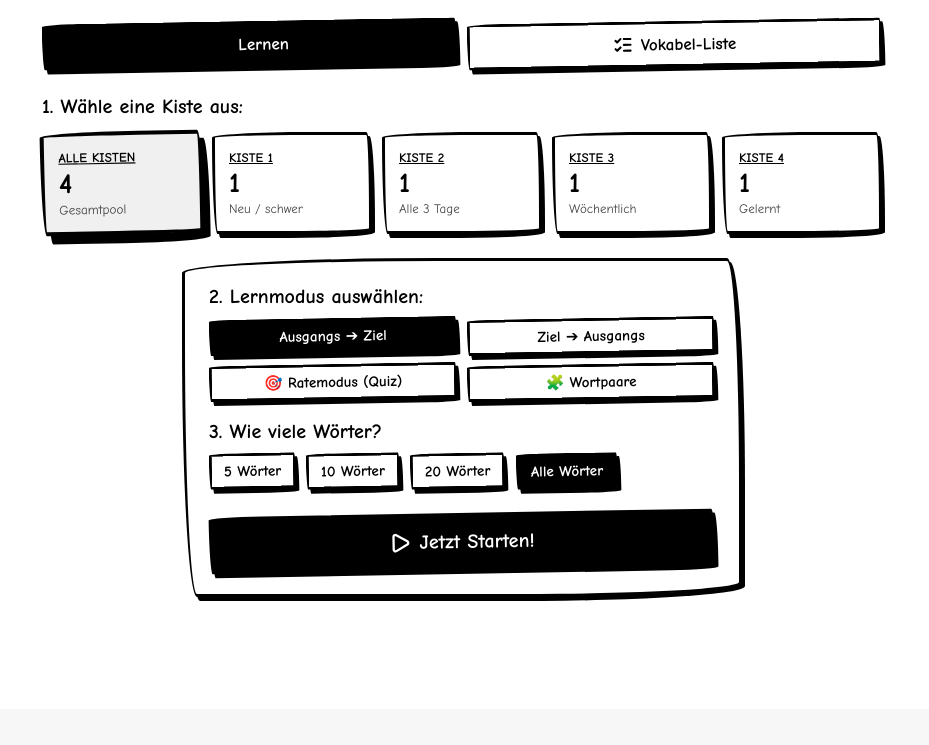
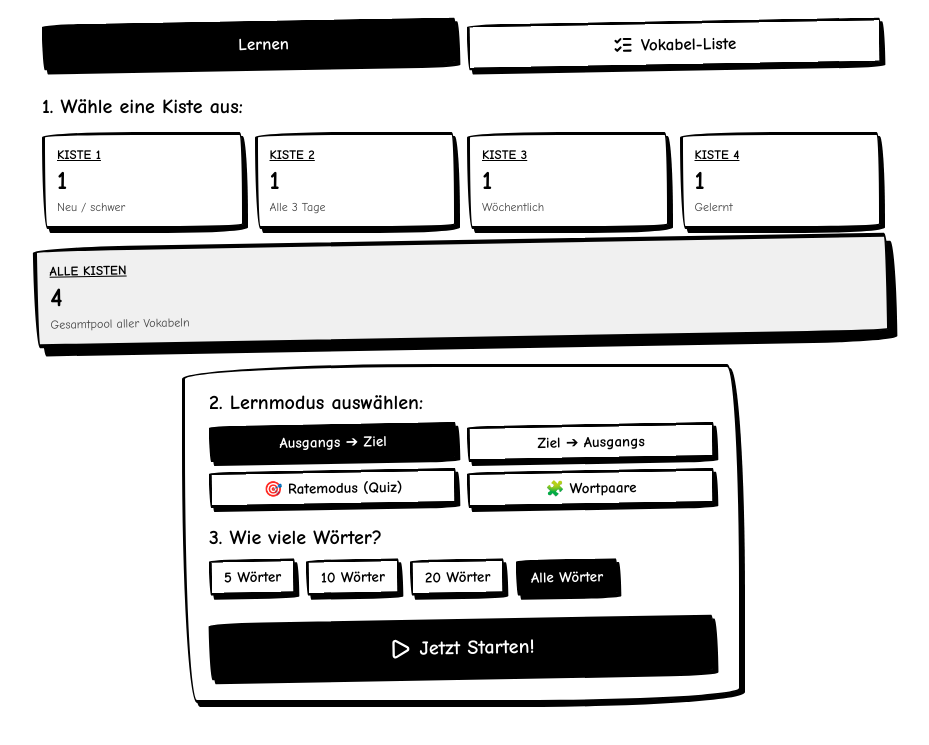
Before and after one commit to BubbleBlade/Vokabeltrainer-, a plain HTML site: page index.html in a window 1280 px wide. Shown: the part 91-836 px from the top of the page, without its empty margins (178-1107 px from the left). Before the commit the page ends 800 px from the top, so only its background shows below. Drawn offline with nearby package versions, Linux system fonts and the light colour scheme.

Commit message:
index.html aktualisieren

```diff
--- a/index.html
+++ b/index.html
@@ -167,18 +167,20 @@
       });
     }
 
-    function DrawerBox({ label, title, count, onClick, active }) {
+    function DrawerBox({ label, title, count, onClick, active, fullWidth }) {
       return e('button', {
         onClick,
         style: {
           textAlign: "left", cursor: "pointer", border: active ? "4px solid #000000" : "3px solid #000000",
-          background: active ? "#F0F0F0" : "#FFFFFF", borderRadius: C.handRadius, padding: 14, flex: "1 1 130px", minWidth: 120, maxWidth: "100%",
-          boxShadow: active ? "6px 8px 0px #000000" : C.boxShadow, transform: active ? "rotate(-1deg) scale(1.02)" : "rotate(0deg)"
+          background: active ? "#F0F0F0" : "#FFFFFF", borderRadius: C.handRadius, padding: 12,
+          width: fullWidth ? "100%" : "auto",
+          boxShadow: active ? "6px 8px 0px #000000" : C.boxShadow, transform: active ? "rotate(-1deg) scale(1.02)" : "rotate(0deg)",
+          display: "flex", flexDirection: "column", justifyContent: "space-between"
         }
       },
         e('div', { style: { fontSize: 13, fontWeight: 700, textTransform: "uppercase", textDecoration: "underline" } }, label),
-        e('div', { style: { fontSize: 28, fontWeight: 700, marginTop: 2 } }, count),
-        title && e('div', { style: { fontSize: 13, color: "#444", marginTop: 2 } }, title)
+        e('div', { style: { fontSize: 26, fontWeight: 700, margin: "4px 0" } }, count),
+        title && e('div', { style: { fontSize: 12, color: "#444" } }, title)
       );
     }
 
@@ -265,15 +267,14 @@
     /* ------------------------------------------------------------------ */
     function LearnView({ vocab, onSetBox }) {
       const counts = [1, 2, 3, 4].map((n) => vocab.filter((v) => v.box === n).length);
-      const [selectedBox, setSelectedBox] = useState("all"); // 'all' oder 1..4
+      const [selectedBox, setSelectedBox] = useState("all");
       const [countChoice, setCountChoice] = useState("all");
-      const [mode, setMode] = useState("direct"); // direct, reverse, quiz, pairs
+      const [mode, setMode] = useState("direct");
       const [session, setSession] = useState(null);
 
       function startSession() {
         if (!vocab || vocab.length === 0) return;
 
-        // 1. Wortpool anhand der gewählten Kiste oder aller Kisten ermitteln
         let pool = [];
         if (selectedBox === "all") {
           pool = shuffle(vocab);
@@ -281,12 +282,10 @@
           pool = shuffle(vocab.filter((v) => v.box === Number(selectedBox)));
         }
 
-        // Falls die gezielte Kiste leer ist, greifen wir automatisch auf alle Vokabeln zurück
         if (pool.length === 0) {
           pool = shuffle(vocab);
         }
 
-        // 2. Anzahl festlegen
         let finalCards = [];
         if (countChoice === "all") {
           finalCards = pool;
@@ -482,9 +481,13 @@
 
       return e('div', null,
         e('div', { style: { fontSize: 20, fontWeight: 700, marginBottom: 14 } }, "1. Wähle eine Kiste aus:"),
-        e('div', { style: { display: "flex", gap: 10, flexWrap: "wrap", marginBottom: 24 } },
-          e(DrawerBox, { label: "Alle Kisten", title: "Gesamtpool", count: vocab.length, active: selectedBox === "all", onClick: () => setSelectedBox("all") }),
-          counts.map((c, i) => e(DrawerBox, { key: i, label: `Kiste ${i+1}`, title: BOX_LABELS[i], count: c, active: selectedBox === i + 1, onClick: () => setSelectedBox(i + 1) }))
+
+        /* Kisten-Layout: 4 Kisten oben in gleich großen Spalten + 1 breite Kiste darunter */
+        e('div', { style: { display: "flex", flexDirection: "column", gap: 12, marginBottom: 24 } },
+          e('div', { style: { display: "grid", gridTemplateColumns: "repeat(auto-fit, minmax(130px, 1fr))", gap: 10 } },
+            counts.map((c, i) => e(DrawerBox, { key: i, label: `Kiste ${i+1}`, title: BOX_LABELS[i], count: c, active: selectedBox === i + 1, onClick: () => setSelectedBox(i + 1) }))
+          ),
+          e(DrawerBox, { label: "Alle Kisten", title: "Gesamtpool aller Vokabeln", count: vocab.length, active: selectedBox === "all", onClick: () => setSelectedBox("all"), fullWidth: true })
         ),
 
         e('div', { style: { background: "#FFFFFF", border: C.handBorder, borderRadius: C.handRadius, padding: 24, maxWidth: 560, margin: "0 auto", boxShadow: C.boxShadow } },
```
